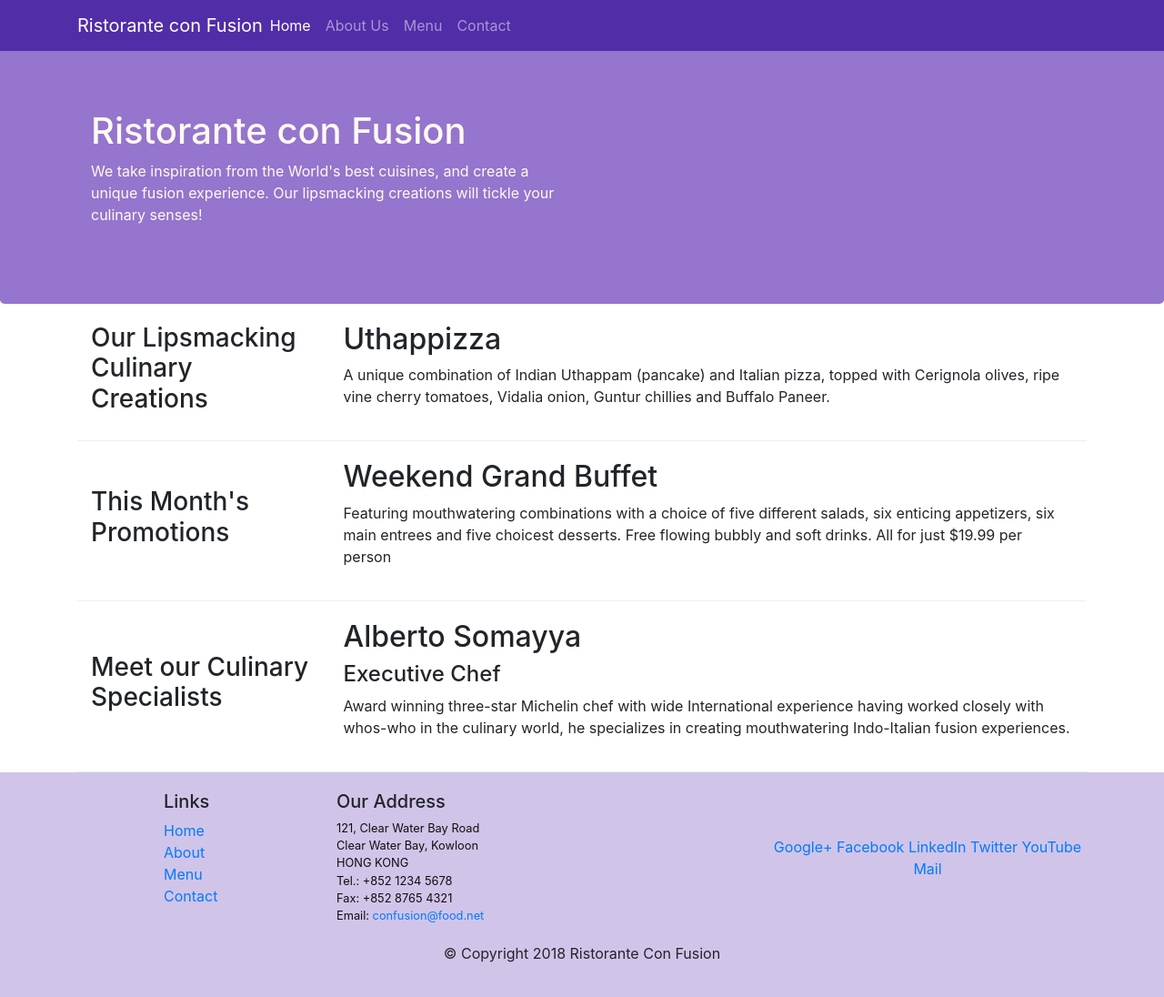
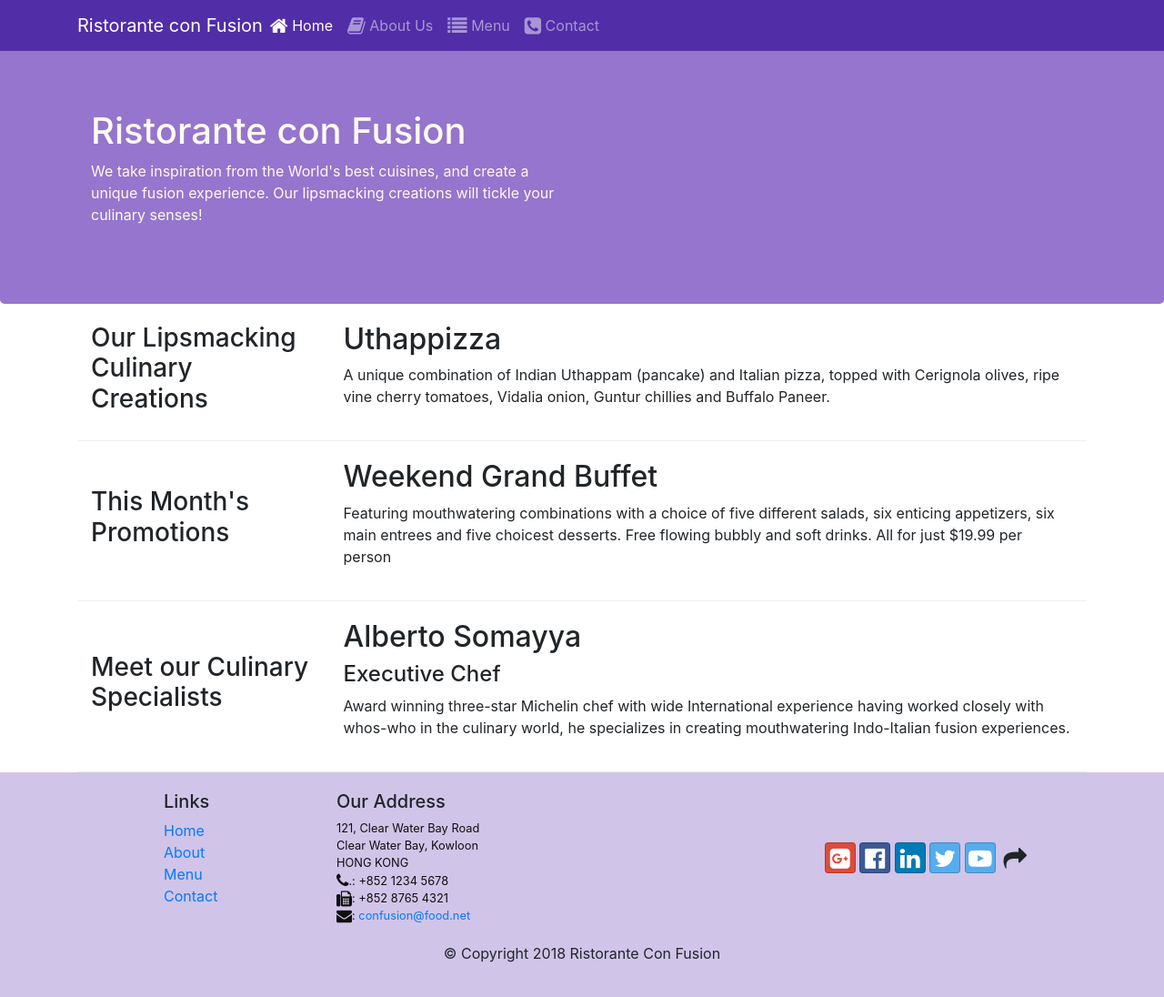
Before and after one commit to ankeshsaha/bootstraplearn, a website: page index.html in a window 1280 px wide. Shown: the whole page at 91% size. Drawn offline with nearby package versions, Linux system fonts and the light colour scheme.

Commit message:
bootstrap social media icons

```diff
--- a/index.html
+++ b/index.html
@@ -9,6 +9,8 @@
 
      <!-- Bootstrap CSS -->
      <link rel="stylesheet" href="node_modules/bootstrap/dist/css/bootstrap.min.css">
+     <link rel="stylesheet" href="node_modules/font-awesome/css/font-awesome.min.css">
+     <link rel="stylesheet" href="node_modules/bootstrap-social/bootstrap-social.css">
      <link rel="stylesheet" href="css/style.css">
 
     <title>Ristorante Con Fusion</title>
@@ -25,10 +27,10 @@
 
             <div class="collapse navbar-collapse" id="Navbar">
                 <ul class="navbar-nav mr-auto">
-                    <li class="nav-item active"><a class="nav-link" href="#">Home</a></li>
-                    <li class="nav-item"><a class="nav-link" href="./aboutus.html">About Us</a></li>
-                    <li class="nav-item"><a class="nav-link" href="#">Menu</a></li>
-                    <li class="nav-item"><a class="nav-link" href="#">Contact</a></li>
+                    <li class="nav-item active"><a class="nav-link" href="#"><span class="fa fa-home fa-lg"></span> Home</a></li>
+                    <li class="nav-item"><a class="nav-link" href="./aboutus.html"><span class="fa fa-book fa-lg"></span> About Us</a></li>
+                    <li class="nav-item"><a class="nav-link" href="#"><span class="fa fa-list fa-lg"></span> Menu</a></li>
+                    <li class="nav-item"><a class="nav-link" href="#"><span class="fa fa-phone-square fa-lg"></span> Contact</a></li>
                 </ul>
             </div>
         </div>
@@ -99,19 +101,19 @@
 		              121, Clear Water Bay Road<br>
 		              Clear Water Bay, Kowloon<br>
 		              HONG KONG<br>
-		              Tel.: +852 1234 5678<br>
-		              Fax: +852 8765 4321<br>
-		              Email: <a href="mailto:confusion@food.net">confusion@food.net</a>
+		              <i class="fa fa-phone fa-lg"></i>.: +852 1234 5678<br>
+		              <i class="fa fa-fax fa-lg"></i>: +852 8765 4321<br>
+		              <i class="fa fa-envelope fa-lg"></i>: <a href="mailto:confusion@food.net">confusion@food.net</a>
 		           </address>
                 </div>
                 <div class="col-12 col-sm-4 align-self-center">
                     <div class="text-center">
-                        <a href="http://google.com/+">Google+</a>
-                        <a href="http://www.facebook.com/profile.php?id=">Facebook</a>
-                        <a href="http://www.linkedin.com/in/">LinkedIn</a>
-                        <a href="http://twitter.com/">Twitter</a>
-                        <a href="http://youtube.com/">YouTube</a>
-                        <a href="mailto:">Mail</a>
+                        <a class="btn btn-social-icon btn-google" href="http://google.com/+"><i class="fa fa-google-plus-square fa-lg"></i></a>
+                        <a class="btn btn-social-icon btn-facebook" href="http://www.facebook.com/profile.php?id="><i class="fa fa-facebook-official fa-lg"></i></a>
+                        <a class="btn btn-social-icon btn-linkedin" href="http://www.linkedin.com/in/"><i class="fa fa-linkedin fa-lg"></i></a>
+                        <a class="btn btn-social-icon btn-twitter" href="http://twitter.com/"><i class="fa fa-twitter fa-lg"></i></a>
+                        <a class="btn btn-social-icon btn-twitter" href="http://youtube.com/"><i class="fa fa-youtube-play fa-lg"></i></a>
+                        <a class="btn btn-social-icon" href="mailto:"><i class="fa fa-mail-forward fa-lg"></i></a>
                     </div>
                 </div>
            </div>
--- a/package.json
+++ b/package.json
@@ -15,6 +15,8 @@
   },
   "dependencies": {
     "bootstrap": "^4.5.0",
+    "bootstrap-social": "^5.1.1",
+    "font-awesome": "^4.7.0",
     "jquery": "^3.5.1",
     "popper.js": "^1.16.1"
   }
```
Also changed, not shown: aboutus.html (+13 -11 lines), 1 other file.
